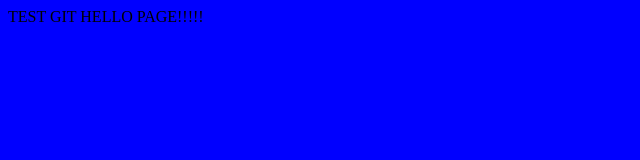
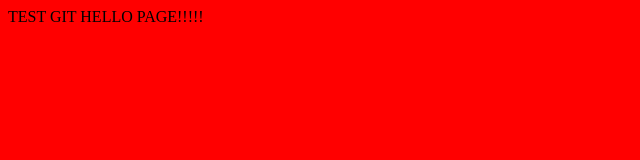
Before and after one commit to mirexcool/epam_devops, a plain HTML site: page JENKINS/index.html in a window 1280 px wide. Shown: the whole page, without its empty margins (0-640 px from the left). Drawn offline with Linux system fonts and the light colour scheme.

Commit message:
test webhook

```diff
--- a/JENKINS/index.html
+++ b/JENKINS/index.html
@@ -2,7 +2,7 @@
     <head>
         <title>Example</title>
     </head>
-    <body bgcolor=blue>
+    <body bgcolor=red>
         <p>TEST GIT HELLO PAGE!!!!!</p>
     </body>
 </html>
```
